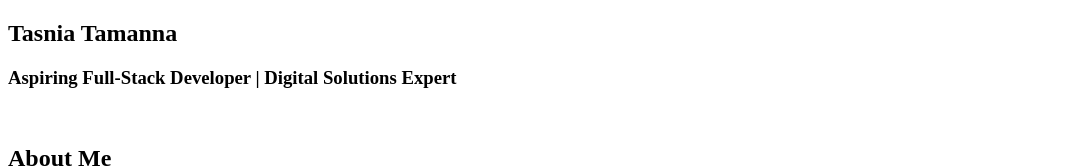
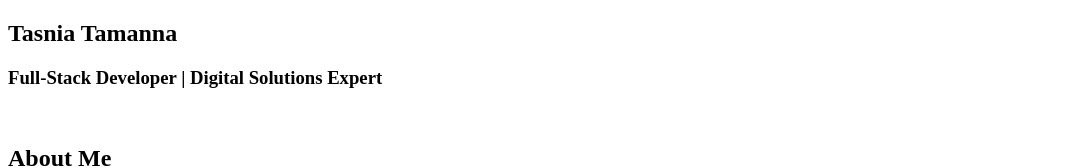
Before and after one commit to tasniatamannaweb/about-me, a plain HTML site: page index.html in a window 1280 px wide. Shown: the top 168 px of the page, without its empty margins (0-1072 px from the left). Drawn offline with Linux system fonts and the light colour scheme.

Commit message:
Update index.html

```diff
--- a/index.html
+++ b/index.html
@@ -8,7 +8,7 @@
 </head>
 <body>
 	<h2>Tasnia Tamanna</h2>
-	<h3><strong>Aspiring Full-Stack Developer | Digital Solutions Expert</strong></h3>
+	<h3><strong>Full-Stack Developer | Digital Solutions Expert</strong></h3>
 	<br>
 	<h2>About Me</h2>
 	<p>I am an enthusiastic and dedicated Full-Stack Developer with a passion for technology and digital solutions.<br> With a strong background in IT, data analysis, social media management, and graphic design, I am committed to delivering innovative and efficient solutions. <br> My expertise in leadership, teamwork, and project management allows me to thrive in dynamic work environments.<br> I aim to contribute to organizations by leveraging my technical and analytical skills while continuously learning and growing in my career.</p>
```
